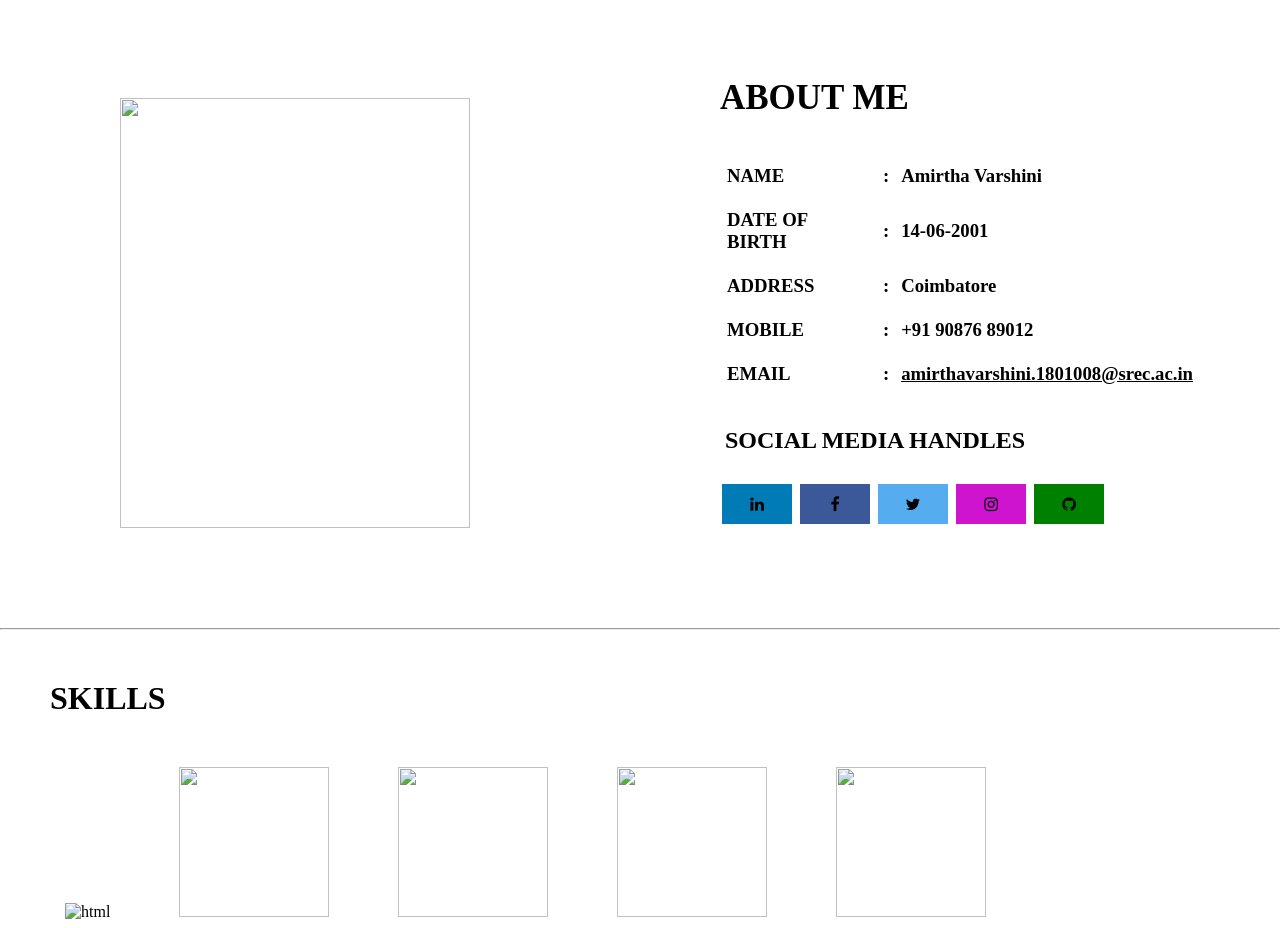
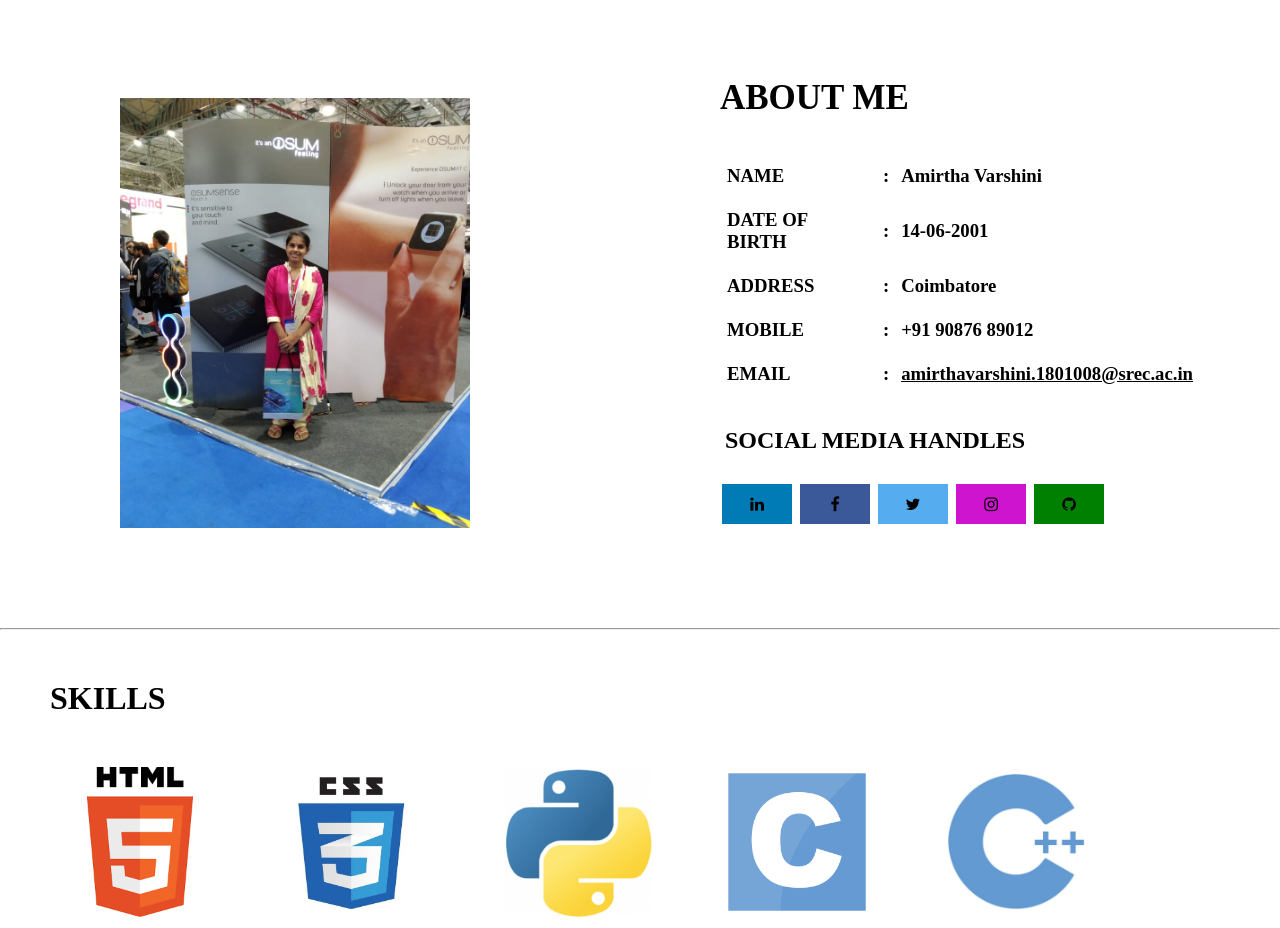
Before and after one commit to amirthabala/Progate, a plain HTML site: page index.html in a window 1280 px wide. Shown: the part 724-1652 px from the top of the page. Drawn offline with Linux system fonts and the light colour scheme.

Commit message:
Add files via upload

```diff
--- a/index.html
+++ b/index.html
@@ -14,7 +14,7 @@
             <section id="home">
 
                 <div class="head">
-                    <img src="images/logo.png" alt="logo" height="50px" width="50px">
+                    <img src="logo.png" alt="logo" height="50px" width="50px">
                     <h1>mirtha</h1>
                     <ul>
                         <li><a href="#project">Projects</a></li>
@@ -24,7 +24,7 @@
                     </ul>
                 </div>
                 <div class="left" style=" height: 720px;width: 50%;float: left; z-index: -1;">
-                    <img src="images/ai1.jpg" alt="pic" height=100% width=100%>
+                    <img src="ai1.jpg" alt="pic" height=100% width=100%>
                 </div>
                 <div class="right" style="height: 720px;width: 50%;float: left;">
                     <p></p>
@@ -42,7 +42,7 @@
             <section id="about">
 
                 <div class="pic">
-                    <img src="images/me.jfif" alt="" height="430" width="350">
+                    <img src="me.jfif" alt="" height="430" width="350">
                 </div>
                 <div class="aboutme">
                     <h1 style="text-align: left;">ABOUT ME</h1>
@@ -122,11 +122,11 @@
         <a name="skills" id="skills">
             <div class="skill" style="height: 350px;">
                 <H1 style="padding: 50px;">SKILLS</H1>
-                <img src="images/html.png" alt="html" height="150" width="150">
-                <img src="images/css.jpg" alt="" height="150" width="150">
-                <img src="images/py.jpg" alt="" height="150" width="150">
-                <img src="images/c.png" alt="" height="150" width="150">
-                <img src="images/cplus.jfif" alt="" height="150" width="150">
+                <img src="html.png" alt="html" height="150" width="150">
+                <img src="css.jpg" alt="" height="150" width="150">
+                <img src="py.jpg" alt="" height="150" width="150">
+                <img src="c.png" alt="" height="150" width="150">
+                <img src="cplus.jfif" alt="" height="150" width="150">
             </div>
         </a>
         <hr>
```
